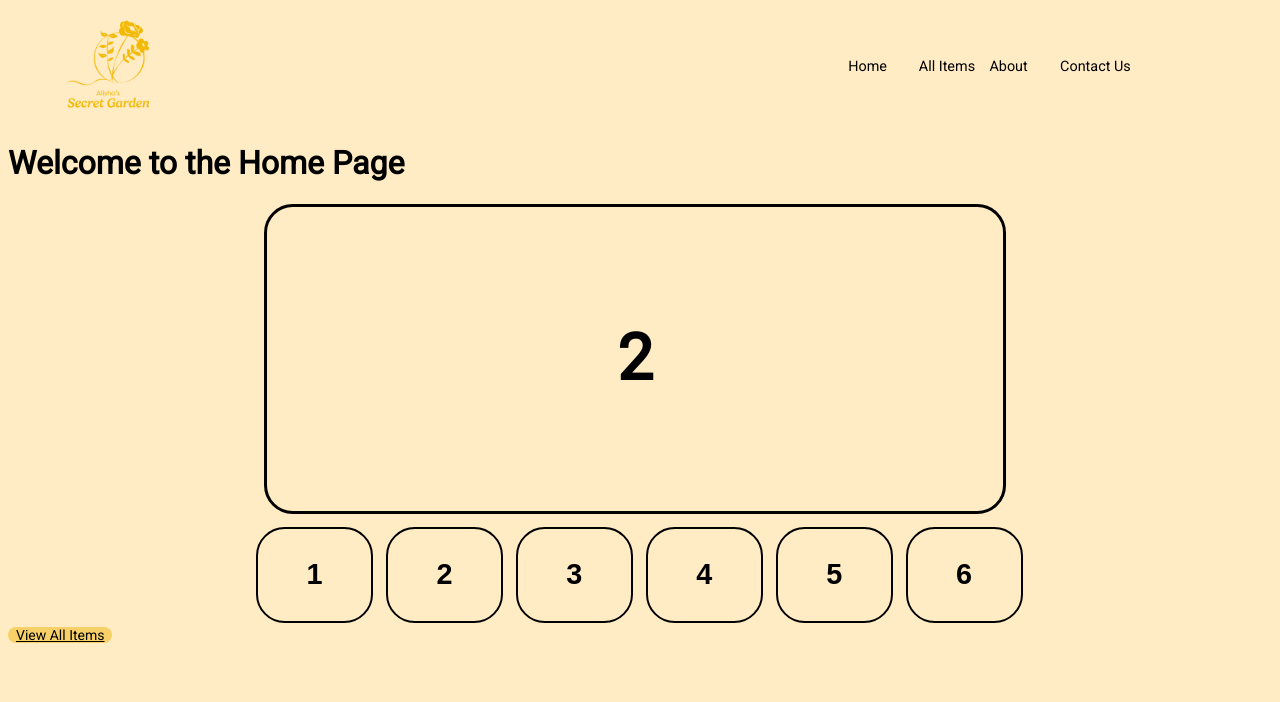
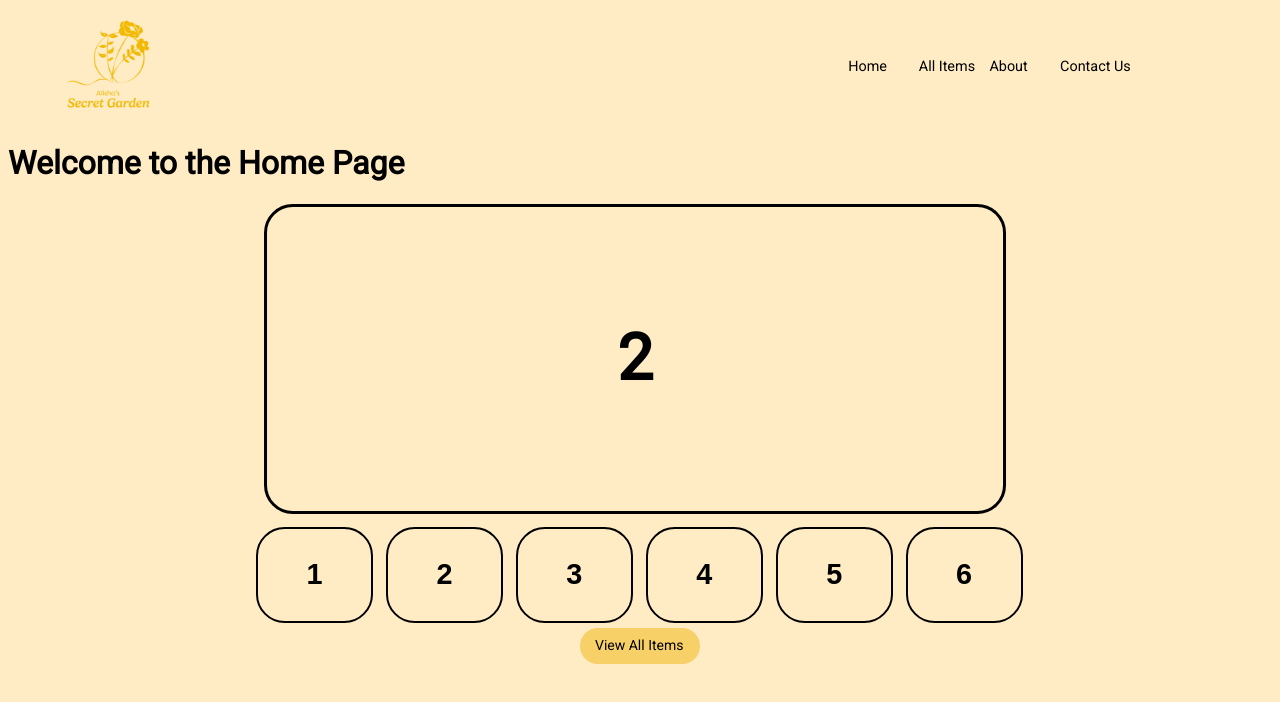
Before and after one commit to Helmetman64/alishassecretgarden, a Next.js app: page / in a window 1280 px wide. Shown: the top 702 px of the page. Built offline with nearby package versions, Linux system fonts and the light colour scheme.

Commit message:
Styled the view all button on the home page

```diff
--- a/app/components/Carousel/EmblaCarousel.tsx
+++ b/app/components/Carousel/EmblaCarousel.tsx
@@ -6,6 +6,7 @@ import { Thumb } from "./EmblaCarouselThumbsButton";
 import Autoplay from "embla-carousel-autoplay";
 import useEmblaCarousel from "embla-carousel-react";
 import "../../styles/EmblaCarousel.css";
+import Link from "next/link";
 
 type PropType = {
   slides: number[];
@@ -70,6 +71,11 @@ const EmblaCarousel: React.FC<PropType> = (props) => {
           </div>
         </div>
       </div>
+      <div className="container">
+        <Link href="/all-items" className="button">
+          View All Items
+        </Link>
+      </div>
     </section>
   );
 };
--- a/app/page.tsx
+++ b/app/page.tsx
@@ -1,8 +1,6 @@
 // app/page.tsx
-import Link from "next/link";
 import EmblaCarousel from "./components/Carousel/EmblaCarousel";
 import { EmblaOptionsType } from "embla-carousel";
-import styles from "./styles/Home.module.css";
 
 const OPTIONS: EmblaOptionsType = { loop: true };
 const SLIDE_COUNT = 10;
@@ -13,10 +11,7 @@ export default function HomePage() {
     <div>
       <h1>Welcome to the Home Page</h1>
       <EmblaCarousel slides={SLIDES} options={OPTIONS} />
-
-      <Link href="/all-items" className={styles.button}>
-        View All Items
-      </Link>
+      <br></br>
     </div>
   );
 }
--- a/app/styles/EmblaCarousel.css
+++ b/app/styles/EmblaCarousel.css
@@ -7,8 +7,6 @@
   --slide-width: 46rem;
   --slide-spacing: 1rem;
   --slide-size: 100%;
-
-
 }
 .embla__viewport {
   overflow: hidden;
@@ -93,3 +91,23 @@
 .embla-thumbs__slide--selected .embla-thumbs__slide__number {
   color: var(--text-body);
 }
+.container {
+  display: flex;
+  justify-content: center;
+}
+.button {
+  margin-top: 5px;
+  cursor: pointer;
+  width: 120px;
+  height: 36px;
+  padding: 5px 15px;
+  text-decoration: none;
+  border: 0;
+  box-sizing: border-box;
+  border-radius: 40px;
+  background-color: #f7d068;
+  color: #000000;
+  font-size: 14px;
+  line-height: 24px;
+  outline: none;
+}
--- a/app/styles/Home.module.css
+++ /dev/null
@@ -1,16 +0,0 @@
-.button {
-    cursor: pointer;
-    top: 647px;
-    left: 122px;
-    width: 120px;
-    height: 36px;
-    padding: 0px 8px;
-    border: 0;
-    box-sizing: border-box;
-    border-radius: 40px;
-    background-color: #f7d068;
-    color: #000000;
-    font-size: 14px;
-    line-height: 24px;
-    outline: none;
-  }
```
